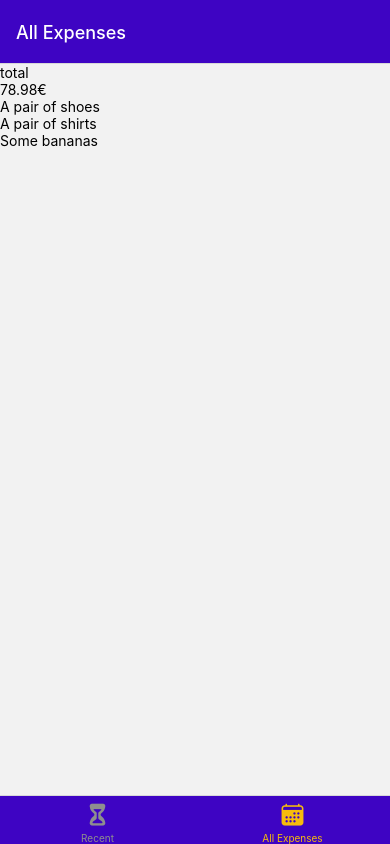
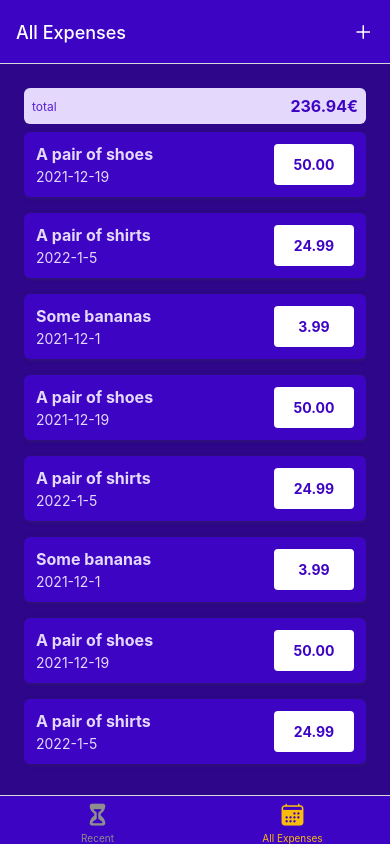
Before and after one commit to ajaakol/expense-tracker, a React Native app: screen /AllExpenses in a window 390 px wide. Built offline with nearby package versions, Linux system fonts and the light colour scheme.

Commit message:
Continued progress

```diff
--- a/App.js
+++ b/App.js
@@ -7,6 +7,7 @@
 import ManageExpense from './screens/ManageExpense'
 import RecentExpenses from './screens/RecentExpenses'
 import AllExpenses from './screens/AllExpenses'
+import IconButton from './components/ExpensesOutput/UI/IconButton'
 
 import { GlobalStyles } from './constants/styles'
 
@@ -21,6 +22,14 @@
         headerTintColor: 'white',
         tabBarStyle: { backgroundColor: GlobalStyles.colors.primary500 },
         tabBarActiveTintColor: GlobalStyles.colors.accent500,
+        headerRight: ({ tintColor }) => (
+          <IconButton
+            icon='add'
+            size={24}
+            color={tintColor}
+            onPress={() => {}}
+          />
+        ),
       }}>
       <BottomTabs.Screen
         name='RecentExpenses'
--- /dev/null
+++ b/components/ExpensesOutput/ExpenseItem.js
@@ -0,0 +1,65 @@
+import { View, Text, Pressable, StyleSheet } from 'react-native'
+import React from 'react'
+import { GlobalStyles } from '../../constants/styles'
+import { getFormattedDate } from '../../util/date'
+
+const ExpenseItem = ({ description, amount, date }) => {
+  const expensePressHandler = () => {}
+  return (
+    <Pressable
+      onPress={expensePressHandler}
+      style={({ pressed }) => pressed && styles.pressed}>
+      <View style={styles.item}>
+        <View>
+          <Text style={[styles.textBase, styles.description]}>{description}</Text>
+          <Text style={styles.textBase}>{getFormattedDate(date)}</Text>
+        </View>
+        <View style={styles.amountContainer}>
+          <Text style={styles.amount}>{amount.toFixed(2)}</Text>
+        </View>
+      </View>
+    </Pressable>
+  )
+}
+
+export default ExpenseItem
+
+const styles = StyleSheet.create({
+  pressed: {
+    opacity: 0.75,
+  },
+  item: {
+    padding: 12,
+    marginVertical: 8,
+    backgroundColor: GlobalStyles.colors.primary500,
+    flexDirection: 'row',
+    justifyContent: 'space-between',
+    borderRadius: 6,
+    elevation: 3,
+    shadowColor: GlobalStyles.colors.gray500,
+    shadowRadius: 4,
+    shadowOffset: { width: 1, height: 1 },
+    shadowOpacity: 0.4,
+  },
+  textBase: {
+    color: GlobalStyles.colors.primary50,
+  },
+  description: {
+    fontSize: 16,
+    marginBottom: 4,
+    fontWeight: 'bold',
+  },
+  amountContainer: {
+    paddingHorizontal: 12,
+    paddingVertical: 4,
+    backgroundColor: 'white',
+    justifyContent: 'center',
+    alignItems: 'center',
+    borderRadius: 4,
+    minWidth: 80,
+  },
+  amount: {
+    color: GlobalStyles.colors.primary500,
+    fontWeight: 'bold',
+  },
+})
--- a/components/ExpensesOutput/ExpensesList.js
+++ b/components/ExpensesOutput/ExpensesList.js
@@ -1,8 +1,9 @@
 import { FlatList, Text } from 'react-native'
 import React from 'react'
+import ExpenseItem from './ExpenseItem'
 
 const Item = (itemData) => {
-  return <Text>{itemData.item.description}</Text>
+  return <ExpenseItem {...itemData.item} />
 }
 
 const ExpensesList = ({ expenses }) => {
--- a/components/ExpensesOutput/ExpensesOutput.js
+++ b/components/ExpensesOutput/ExpensesOutput.js
@@ -1,7 +1,8 @@
-import { View } from 'react-native'
+import { View, StyleSheet } from 'react-native'
 import React from 'react'
 import ExpensesSummary from './ExpensesSummary'
 import ExpensesList from './ExpensesList'
+import { GlobalStyles } from '../../constants/styles'
 
 const DUMMY_EXPENSES = [
   {
@@ -22,11 +23,47 @@
     amount: 3.99,
     date: new Date('2021-12-01'),
   },
+  {
+    id: 'e4',
+    description: 'A pair of shoes',
+    amount: 50,
+    date: new Date('2021-12-19'),
+  },
+  {
+    id: 'e5',
+    description: 'A pair of shirts',
+    amount: 24.99,
+    date: new Date('2022-01-05'),
+  },
+  {
+    id: 'e6',
+    description: 'Some bananas',
+    amount: 3.99,
+    date: new Date('2021-12-01'),
+  },
+  {
+    id: 'e7',
+    description: 'A pair of shoes',
+    amount: 50,
+    date: new Date('2021-12-19'),
+  },
+  {
+    id: 'e8',
+    description: 'A pair of shirts',
+    amount: 24.99,
+    date: new Date('2022-01-05'),
+  },
+  {
+    id: 'e9',
+    description: 'Some bananas',
+    amount: 3.99,
+    date: new Date('2021-12-01'),
+  },
 ]
 
 const ExpensesOutput = ({ expenses, expensesPeriod }) => {
   return (
-    <View>
+    <View style={styles.container}>
       <ExpensesSummary
         expenses={DUMMY_EXPENSES}
         periodName={expensesPeriod}
@@ -37,3 +74,11 @@
 }
 
 export default ExpensesOutput
+
+const styles = StyleSheet.create({
+  container: {
+    flex: 1,
+    padding: 24,
+    backgroundColor: GlobalStyles.colors.primary700,
+  },
+})
--- a/components/ExpensesOutput/ExpensesSummary.js
+++ b/components/ExpensesOutput/ExpensesSummary.js
@@ -1,16 +1,38 @@
-import { View, Text } from 'react-native'
+import { View, Text, StyleSheet } from 'react-native'
 import React from 'react'
+import { GlobalStyles } from '../../constants/styles'
 
 const ExpensesSummary = ({ periodName, expenses }) => {
   const expensesTotal = expenses.reduce((total, expense) => {
     return total + expense.amount
   }, 0)
+
   return (
-    <View>
-      <Text>{periodName}</Text>
-      <Text>{expensesTotal.toFixed(2)}€</Text>
+    <View style={styles.container}>
+      <Text style={styles.period}>{periodName}</Text>
+      <Text style={styles.sum}>{expensesTotal.toFixed(2)}€</Text>
     </View>
   )
 }
 
 export default ExpensesSummary
+
+const styles = StyleSheet.create({
+  container: {
+    padding: 8,
+    backgroundColor: GlobalStyles.colors.primary50,
+    borderRadius: 6,
+    flexDirection: 'row',
+    justifyContent: 'space-between',
+    alignItems: 'center',
+  },
+  period: {
+    fontSize: 12,
+    color: GlobalStyles.colors.primary400,
+  },
+  sum: {
+    fontSize: 16,
+    fontWeight: 'bold',
+    color: GlobalStyles.colors.primary500,
+  },
+})
--- /dev/null
+++ b/components/ExpensesOutput/UI/IconButton.js
@@ -0,0 +1,33 @@
+import { View, Pressable, StyleSheet } from 'react-native'
+import React from 'react'
+import { Ionicons } from '@expo/vector-icons'
+
+const IconButton = ({ icon, size, color, onPress }) => {
+  return (
+    <Pressable
+      onPress={onPress}
+      style={({ pressed }) => pressed && styles.pressed}>
+      <View style={styles.container}>
+        <Ionicons
+          name={icon}
+          size={size}
+          color={color}
+        />
+      </View>
+    </Pressable>
+  )
+}
+
+export default IconButton
+
+const styles = StyleSheet.create({
+  container: {
+    borderRadius: 24,
+    padding: 6,
+    marginHorizontal: 8,
+    marginVertical: 2,
+  },
+  pressed: {
+    opacity: 0.7,
+  },
+})
--- /dev/null
+++ b/util/date.js
@@ -0,0 +1,3 @@
+export const getFormattedDate = (date) => {
+  return `${date.getFullYear()}-${date.getMonth() + 1}-${date.getDate()}`
+}
```
